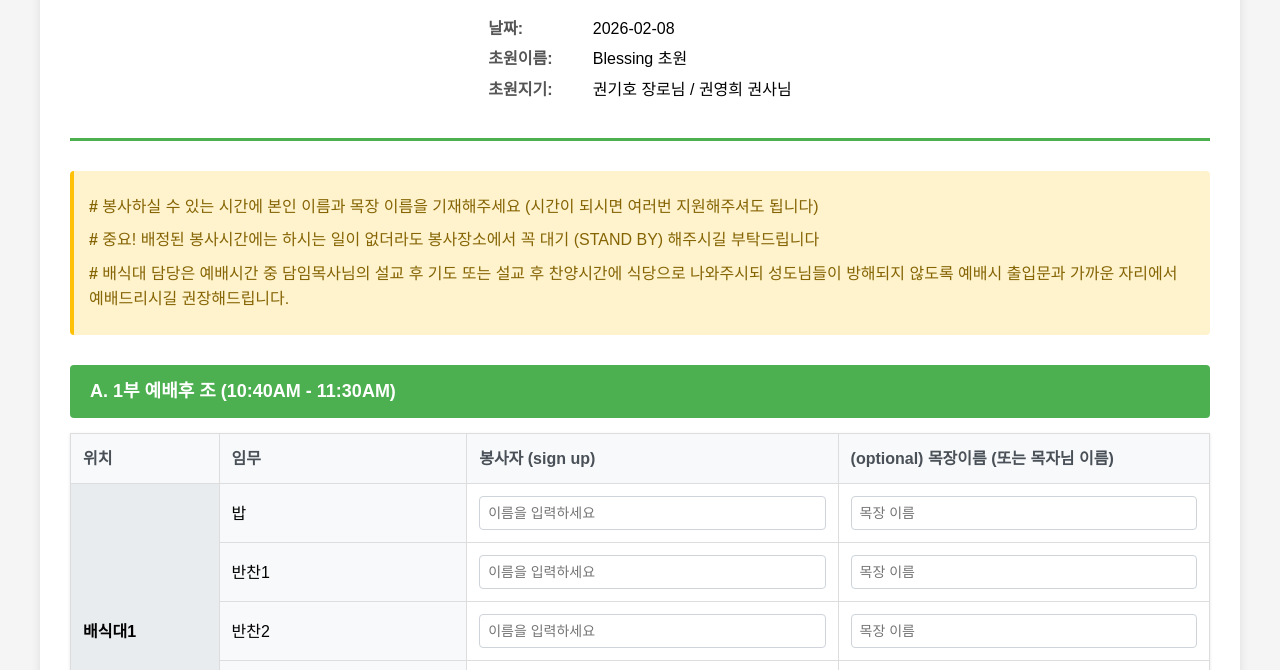
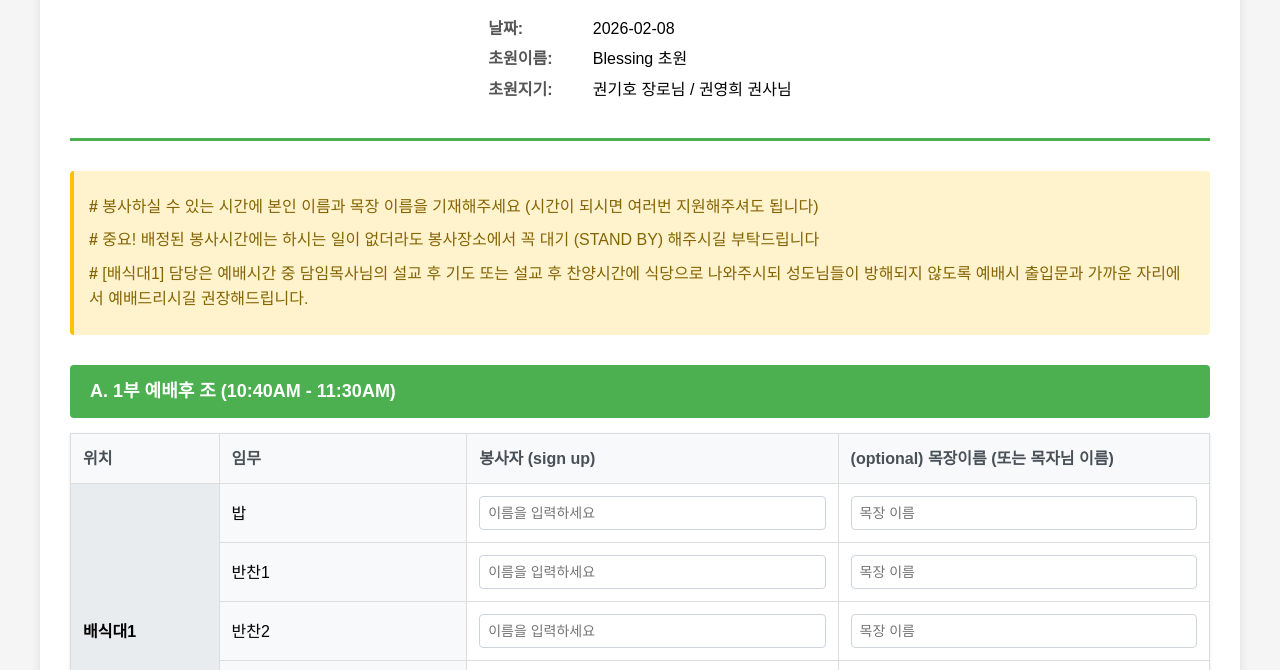
Before and after one commit to theday79/ChowonVolunteer, a plain HTML site: page index.html in a window 1280 px wide. Shown: the part 109-779 px from the top of the page. Drawn offline with Linux system fonts and the light colour scheme; no server answers.

Commit message:
배식대 --> 배식대1

```diff
--- a/index.html
+++ b/index.html
@@ -305,7 +305,7 @@
         <div class="instructions">
             <p><strong>#</strong> 봉사하실 수 있는 시간에 본인 이름과 목장 이름을 기재해주세요 (시간이 되시면 여러번 지원해주셔도 됩니다)</p>
             <p><strong>#</strong> 중요! 배정된 봉사시간에는 하시는 일이 없더라도 봉사장소에서 꼭 대기 (STAND BY) 해주시길 부탁드립니다</p>
-            <p><strong>#</strong> 배식대 담당은 예배시간 중 담임목사님의 설교 후 기도 또는 설교 후 찬양시간에 식당으로 나와주시되 성도님들이 방해되지 않도록 예배시 출입문과 가까운 자리에서 예배드리시길 권장해드립니다.</p>
+            <p><strong>#</strong> [배식대1] 담당은 예배시간 중 담임목사님의 설교 후 기도 또는 설교 후 찬양시간에 식당으로 나와주시되 성도님들이 방해되지 않도록 예배시 출입문과 가까운 자리에서 예배드리시길 권장해드립니다.</p>
         </div>
 
         <!-- Section A -->
```
